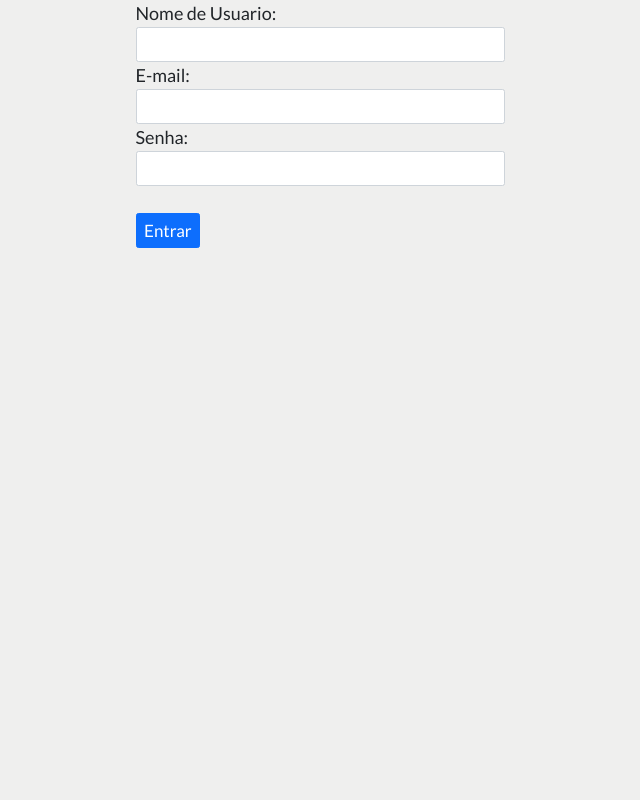
After one commit to edufrasson/projeto-jornal, a PHP site: page /View/modules/Login/FormUsuario.php in a window 1280 px wide. The commit adds this page. Shown: the whole page, without its empty margins (320-960 px from the left). Run offline with PHP 8.4, Linux system fonts and the light colour scheme.

Commit message:
adiçao dos metodos do crud de usuario

```diff
--- a/App/Controller/NoticiaController.php
+++ b/App/Controller/NoticiaController.php
@@ -7,6 +7,7 @@ use FFI\Exception;
 
 class NoticiaController extends Controller{
     public static function form(){
+        parent::isAuthenticated();
         parent::render("Noticia/CadastrarNoticia");
     }
 
--- /dev/null
+++ b/App/View/modules/Login/FormUsuario.php
@@ -0,0 +1,37 @@
+<!DOCTYPE html>
+<html lang="pt-br">
+
+<head>
+    <meta charset="UTF-8">
+    <meta http-equiv="X-UA-Compatible" content="IE=edge">
+    <meta name="viewport" content="width=device-width, initial-scale=1.0">
+    <link href="https://cdn.jsdelivr.net/npm/bootstrap@5.1.3/dist/css/bootstrap.min.css" rel="stylesheet" integrity="sha384-1BmE4kWBq78iYhFldvKuhfTAU6auU8tT94WrHftjDbrCEXSU1oBoqyl2QvZ6jIW3" crossorigin="anonymous">
+    <link rel="stylesheet" href="./../../../View/modules/css/login.css">
+    <link rel="preconnect" href="https://fonts.googleapis.com">
+    <link rel="preconnect" href="https://fonts.gstatic.com" crossorigin>
+    <link href="https://fonts.googleapis.com/css2?family=Lato&family=PT+Sans&display=swap" rel="stylesheet">
+    <link rel="stylesheet" href="./../../../View/modules/css/style.css">
+    <link href='https://unpkg.com/boxicons@2.1.2/css/boxicons.min.css' rel='stylesheet'>
+    <title>Document</title>
+</head>
+
+<body>
+    <div class="container">
+        <form class="form" action="/login/save" method="post">
+            <input class="form-control" name="id" type="hidden" />
+
+            <label>Nome de Usuario:</label>
+            <input class="form-control" name="nome" type="text" required/>
+
+            <label>E-mail:</label>
+            <input class="form-control" name="email" type="text" required/>
+
+            <label>Senha:</label>
+            <input class="form-control" name="senha" type="password" required/><br>
+
+            <button class="btn btn-primary" type="submit">Entrar</button>
+        </form>
+    </div>
+</body>
+
+</html>
--- a/App/View/modules/css/login.css
+++ b/App/View/modules/css/login.css
@@ -1,15 +1,26 @@
 *{
-    font-size: 20px;
+    font-size: 1.8rem;
 }
 
-button{
-    font-size: 20px;
+
+html{
+    font-size: 62.5%;
 }
 
-input{
-    font-size: 30px;
+.btn{
+    font-size: 1.7rem;
+}
+
+.form-control{
+    font-size: 1.7rem ;
 }
 
 .container{
     width: 30%;
 }
+
+.container-login{
+    display: flex;
+    width: 100%;
+    justify-content: space-between;
+}
--- a/App/View/modules/css/style.css
+++ b/App/View/modules/css/style.css
@@ -31,7 +31,7 @@ nav{
 
 
     display: grid;
-    grid-template-columns: 2fr 0.5fr 0.5fr 1fr;
+    grid-template-columns: 1fr 0.5fr 0.5fr 1fr 0.5fr;
     justify-content: space-around;
     align-items: center;
 }
@@ -43,6 +43,10 @@ nav{
 .text-container{
     width: 200px;
     font-size: 1.7rem;
+}
+
+.logout a{
+    color: red !important;
 }
 
 .text-container a{
```
Also changed, not shown: App/Controller/LoginController.php (+24 -0 lines), App/DAO/LoginDAO.php (+22 -0 lines), App/Model/LoginModel.php (+17 -0 lines), App/View/modules/Login/Login.php (+13 -4 lines), App/View/modules/includes/header.php (+8 -1 lines), App/rotas.php (+8 -0 lines), App/View/modules/Login/ListarUsuario.php (added).
